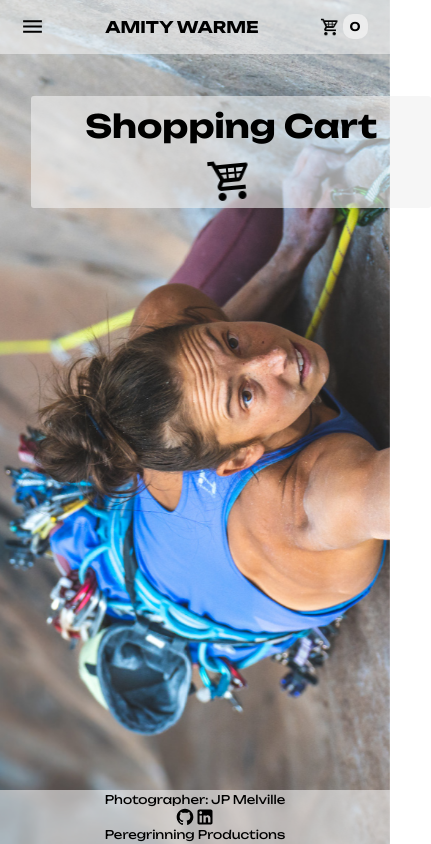
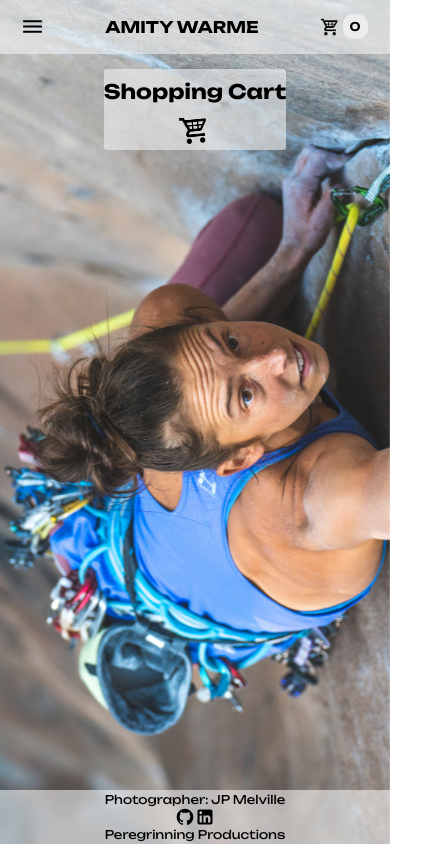
Before and after one commit to connorwarme/shopping-cart, a React (Create React App) app: page /cart in a window 390 px wide. Shown: the whole page, 431 px wide, since content can reach past the window. Built offline with nearby package versions, Linux system fonts and the light colour scheme.

Commit message:
Styling for mobile cart version

```diff
--- a/src/style/Cart.css
+++ b/src/style/Cart.css
@@ -4,8 +4,7 @@
 }
 .cart-container {
     flex-grow: 1;
-    display: grid;
-    grid-template-columns: 1fr 1fr;
+    display: flex;
 }
 .cart-content {
     height: fit-content;
@@ -29,7 +28,7 @@
     border-bottom: 1px solid black;
 }
 li > * {
-    padding: 2px 0;
+    padding: 2px 20px;
 }
 .cart-item-title > a {
     font-family: "Unbound", Georgia, 'Times New Roman', Times, serif;
@@ -135,3 +134,28 @@ li > * {
       animation: cart-logo infinite 4s linear;
     }
   }
+
+@media (max-width: 1100px) {
+    .cart-container {
+        justify-content: center;
+    }
+    .cart-content {
+        min-width: 100px;
+        margin: 15px 0;
+    }
+    .cart-content > h1 {
+        font-size: 20px;
+    }
+    .cart-logo-container > img {
+        height: 32px;
+    }
+    .cart-content > ul > li > * {
+        padding: 0;
+    }
+    .cart-content > ul > li > h2 > a {
+        font-size: 16px;
+    }
+    .cart-content > ul > li > p {
+        font-size: 12px;
+    }
+}
```
